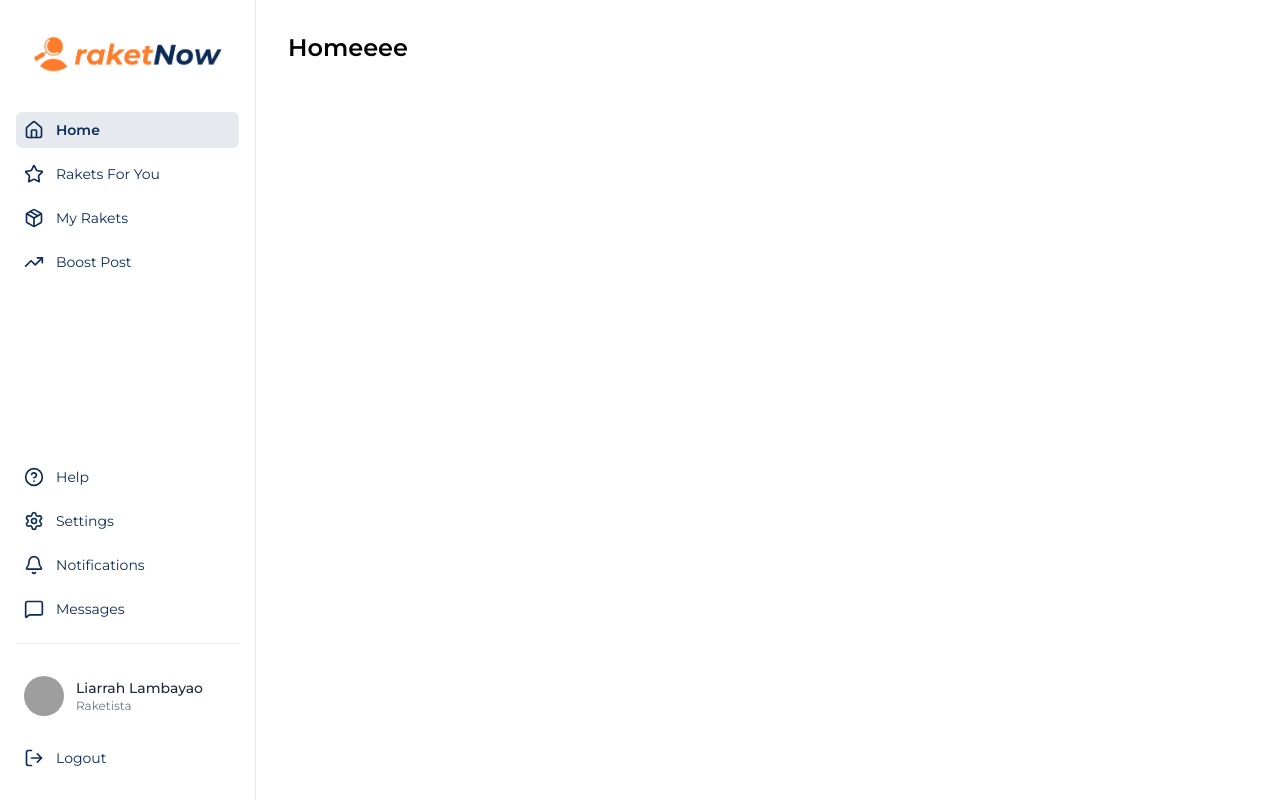
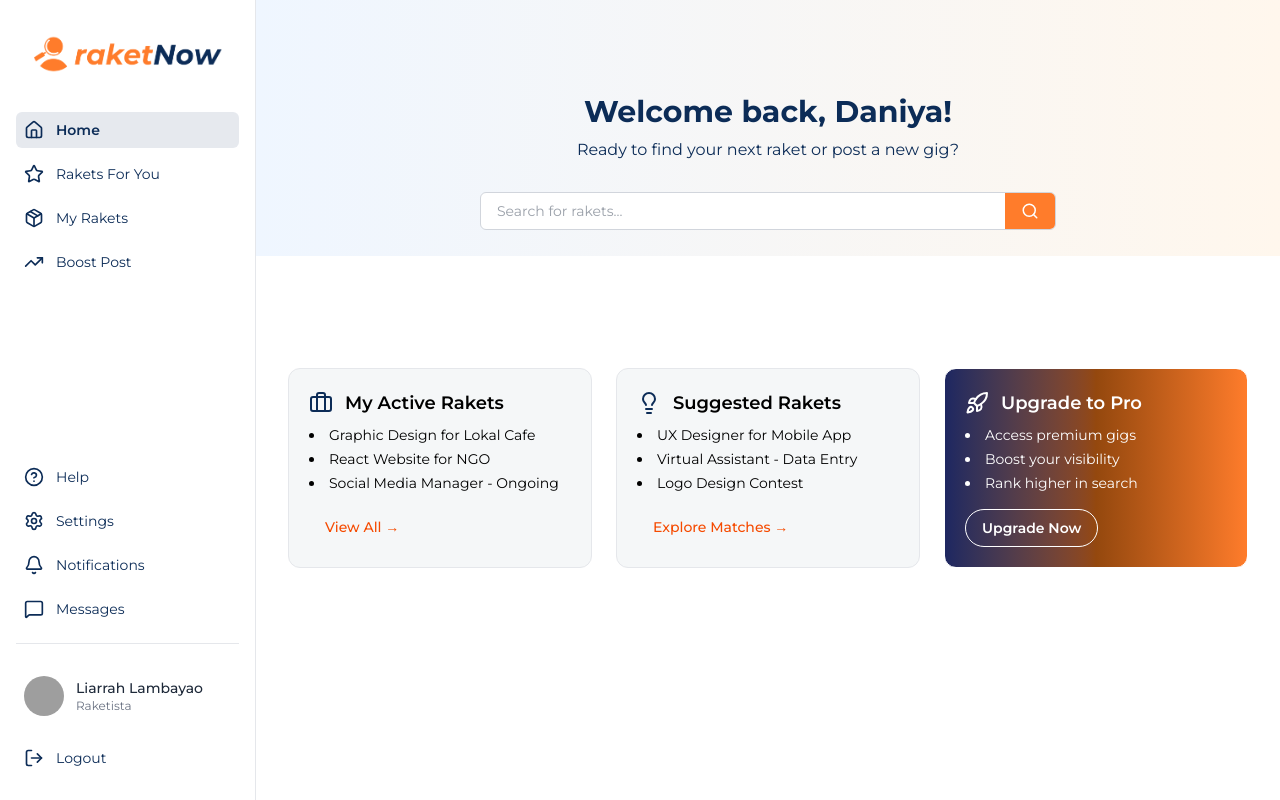
Before and after one commit to RakPaperScissors/RaketNow, a React (Vite) app in the folder frontend/: page /home in a window 1280 px wide. Built offline with nearby package versions, Linux system fonts and the light colour scheme; grey boxes are pictures that could not be loaded.

Commit message:
feat: modified page with additional components

```diff
--- a/frontend/src/pages/Home.jsx
+++ b/frontend/src/pages/Home.jsx
@@ -1,16 +1,31 @@
-// ito na yung home/landing page na magamit if "logged in" na si user
-
 import React from "react";
+import WelcomeBanner from "../components/WelcomeBanner";
+import SearchBar from "../components/SearchBar";
+import DashboardCardList from "../components/DashboardCardList";
 import SideNav from "../components/SideNav";
 
 const Home = () => {
+  const mockUser = {
+    fullName: "Daniya Reyes",
+  };
+
   return (
     <div className="flex">
       <SideNav />
-      <main className="flex-1 p-8">
-        <h1 className="text-2xl font-semibold">Homeeee</h1>
-        {/* Here ilagay ang content and shananigans */}
-      </main>
+
+      <div className="flex-1 relative min-h-screen bg-[#ffffff]">
+        {/* Top Banner */}
+        <WelcomeBanner fullName={mockUser.fullName} />
+
+        {/* Floating Search */}
+        <SearchBar />
+
+        {/* Main content (add padding to avoid overlap) */}
+        <div className="pt-28 px-8 space-y-6">
+          <DashboardCardList />
+        </div>
+
+      </div>
     </div>
   );
 };
```
